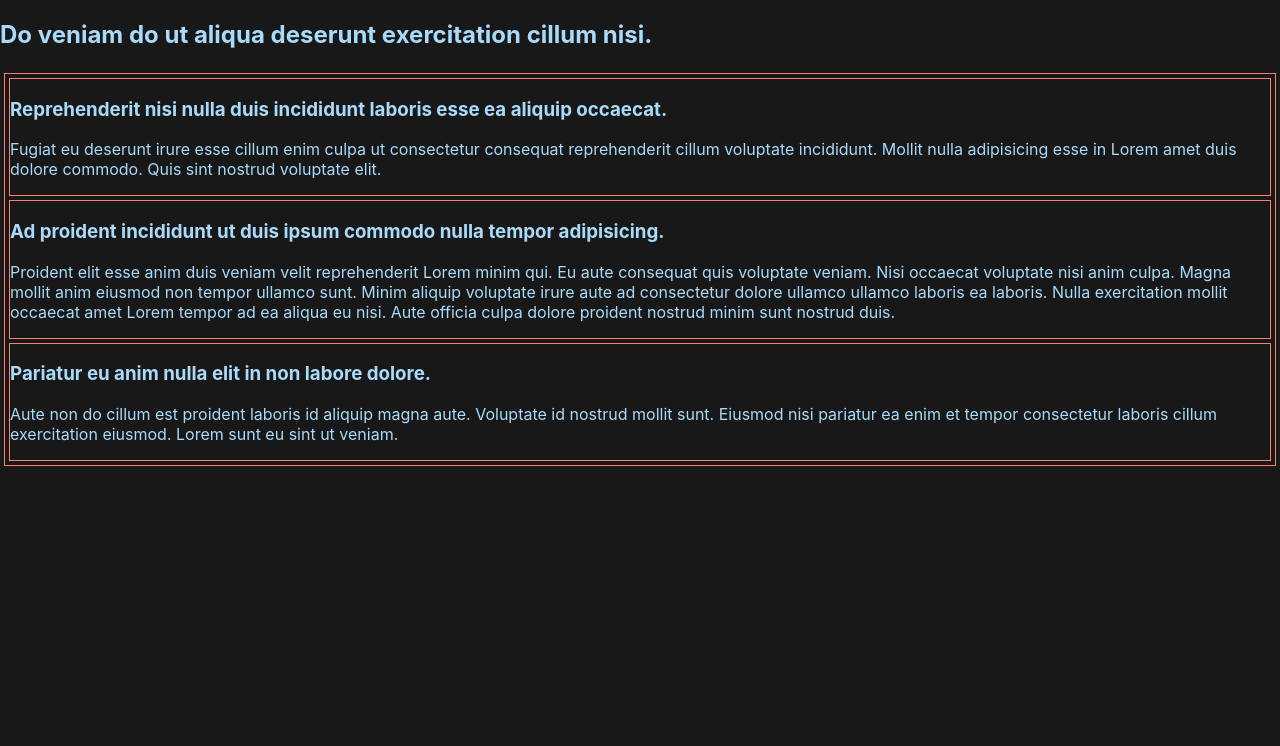
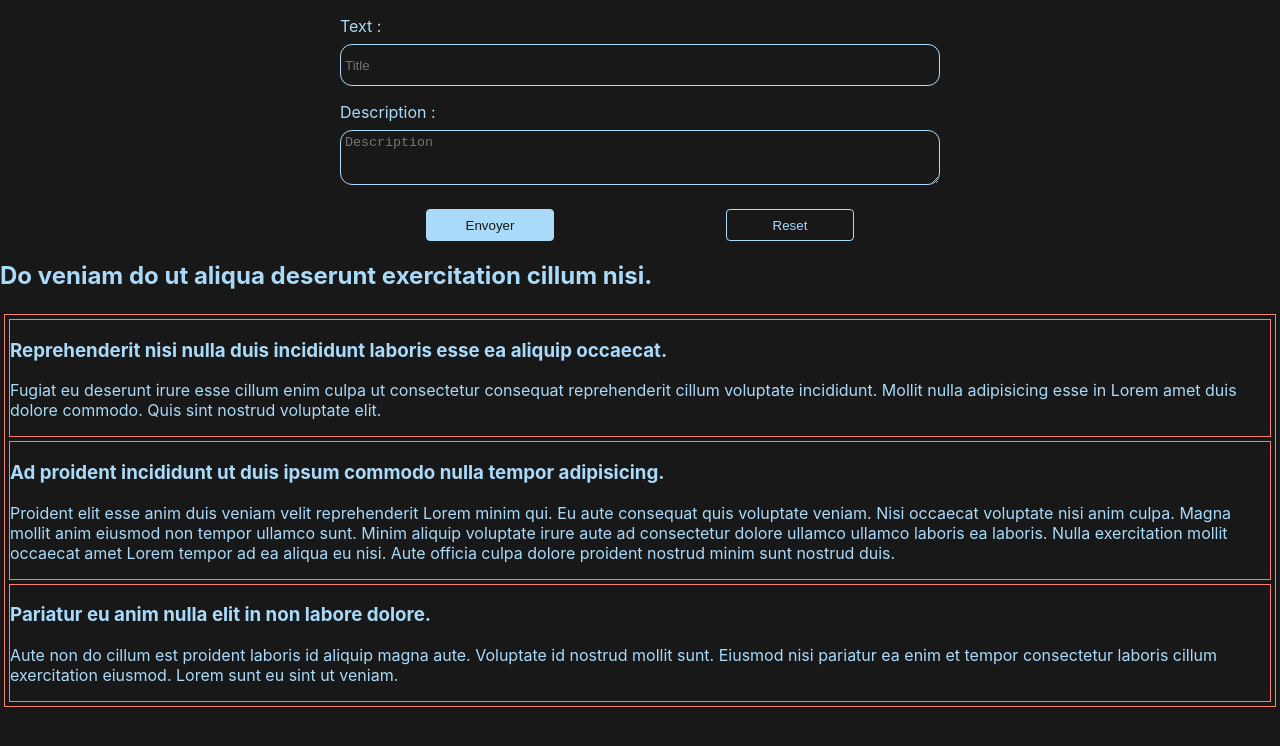
Before and after one commit to RShw/react-app-course, a React (Create React App) app: page / in a window 1280 px wide. Shown: the top 746 px of the page. Built offline with nearby package versions, Linux system fonts and the light colour scheme; the HTML template or start-up script is replaced by a standard one.

Commit message:
State 0 : Init Form

```diff
--- a/src/App.js
+++ b/src/App.js
@@ -1,5 +1,6 @@
 import { styles } from "./styles"
 import ListImage from "./components/ListImage";
+import FormImage from "./components/FormImage";
 
 function App() {
 
@@ -20,6 +21,7 @@ function App() {
 
   return (
     <div style={styles.container}>
+      <FormImage />
       <ListImage data={listImage}/>
     </div>
   );
--- /dev/null
+++ b/src/components/FormImage/index.js
@@ -0,0 +1,35 @@
+import React from 'react'
+import { styles } from './styles'
+
+export default function FormImage() {
+
+  return (
+    <div style={styles.formContainer}>
+        <form style={styles.form}>
+
+            <label htmlFor={"title"} style={styles.label}>text :</label>
+            <input
+              id={"title"}
+              type='text'
+              style={styles.input}
+              placeholder='Title'
+            />
+
+            <label htmlFor={"description"} style={styles.label}>description :</label>
+            <textarea
+              id={"description"}
+              type='text'
+              style={{...styles.input, ...styles.textarea}}
+              rows={3}
+              placeholder='Description'
+            />
+
+            <div style={styles.buttonContainer}>
+              <button style={{...styles.button, ...styles.buttonImportant}}>Envoyer</button>
+              <button style={styles.button}>Reset</button>
+            </div>
+
+        </form>
+    </div >
+  )
+}
--- /dev/null
+++ b/src/components/FormImage/styles.js
@@ -0,0 +1,48 @@
+export const styles = {
+    formContainer: {
+        display: "flex",
+        justifyContent: "center",
+    },
+    form: {
+        flex: 1,
+        display: "flex",
+        flexDirection: "column",
+        maxWidth: "600px",
+        margin: "16px 16px 0px 16px",
+    },
+    label:{
+        color: "#aadafa",
+        textTransform: "capitalize",
+        marginBottom: "8px"
+    },
+    input: {
+        height: "32px",
+        padding: "4px",
+        border: "1px solid #aadafa",
+        backgroundColor: "#181818",
+        borderRadius: "12px",
+        marginBottom: "16px",
+        color: "#aadafa",
+    },
+    textarea: {
+        height: "auto",
+        resize: "vertical",
+    },
+    buttonContainer: {
+        display: "flex",
+        justifyContent: "space-around",
+        marginTop: "8px",
+    },
+    button: {
+        height: "32px",
+        width: "128px",
+        borderRadius: "4px",
+        backgroundColor: "#181818",
+        border: "1px solid #aadafa",
+        color: "#aadafa",
+    },
+    buttonImportant: {
+        backgroundColor: "#aadafa",
+        color: "#181818",
+    }
+}
```
